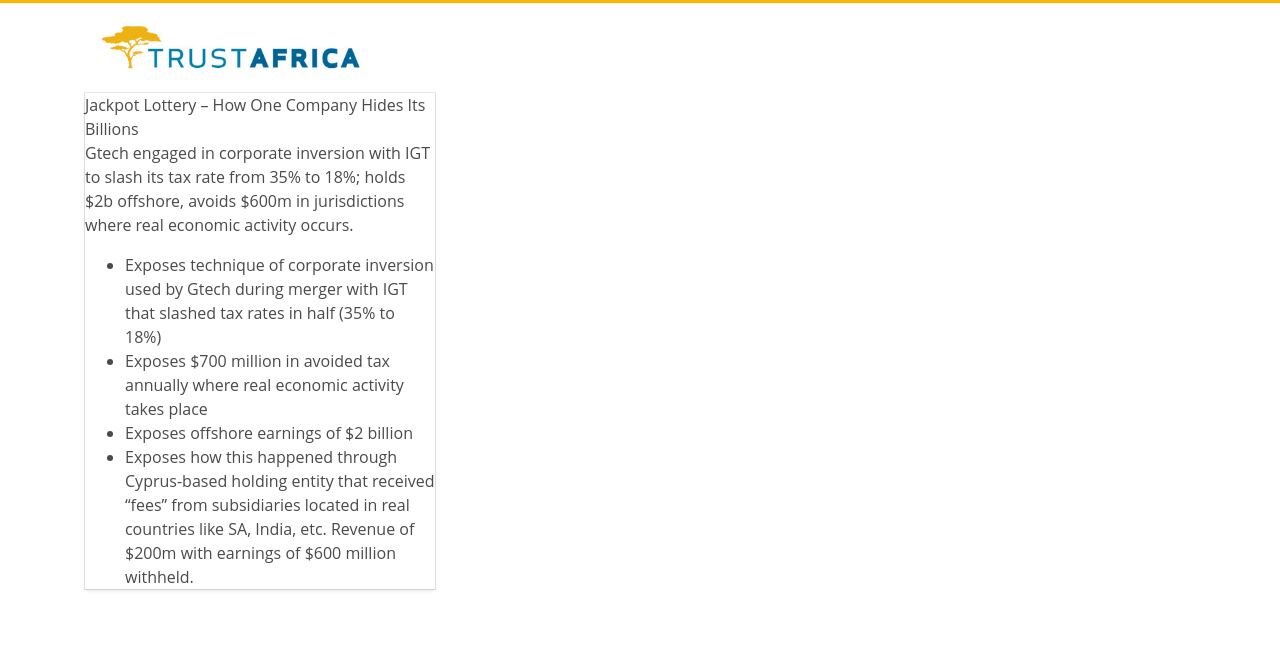
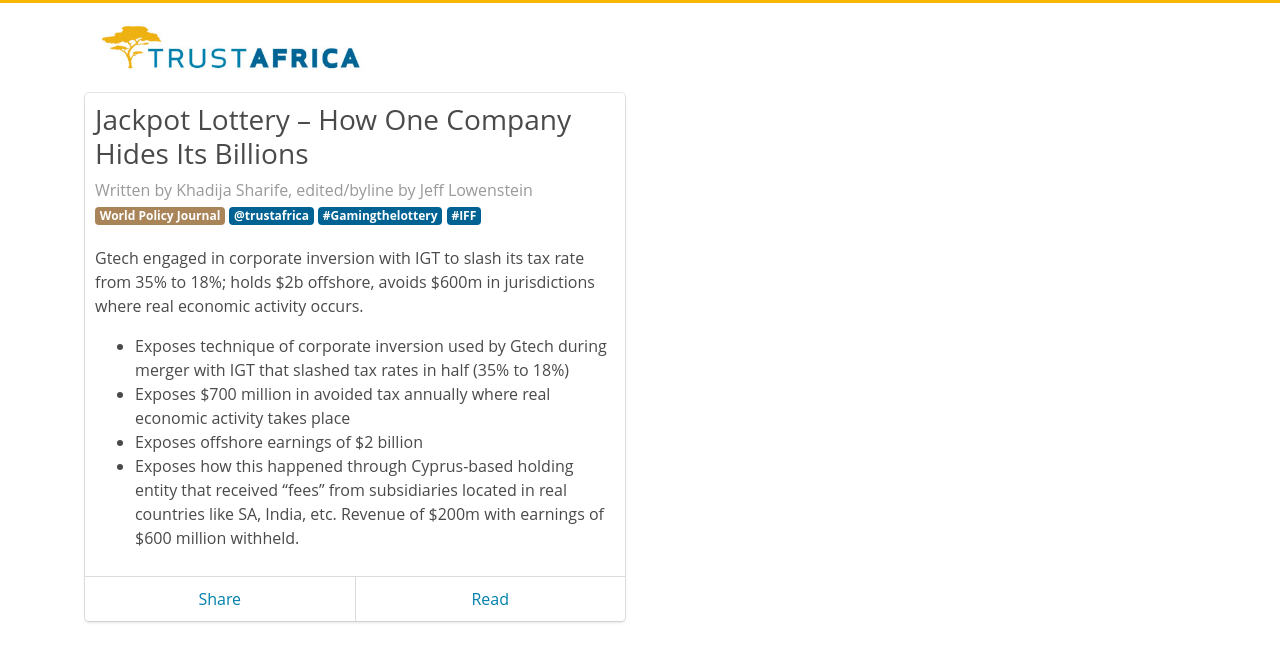
Before and after one commit to pollito/trust-africa, a Jekyll site: the page built from index.html, in a window 1280 px wide. Shown: the top 662 px of the page. Built offline with Jekyll 4.4.1, drawn with Linux system fonts in a browser that asks for light colours; nearby versions of some CDN libraries.

Commit message:
improved single story box

```diff
--- a/css/main.scss
+++ b/css/main.scss
@@ -22,10 +22,76 @@
   }
 }
 
+.badge-primary {
+  background-color: $navy;
+  &:hover {
+    background-color: $navy !important;
+  }
+}
+
+.badge-secondary {
+  background-color: $beige;
+  &:hover {
+    background-color: $beige !important;
+  }
+}
+
 .single-story {
   -webkit-box-shadow: 0 2px 3px rgba(10, 10, 10, 0.1), 0 0 0 1px rgba(10, 10, 10, 0.1);
   box-shadow: 0 2px 3px rgba(10, 10, 10, 0.1), 0 0 0 1px rgba(10, 10, 10, 0.1);
   color: #4a4a4a;
   max-width: 100%;
   position: relative;
+  border-radius: 4px;
+  .single-story-content {
+    padding: 10px;
+    .story-title {
+    }
+    .story-author {
+      color: #999;
+    }
+    .story-summary {
+      margin-top: 20px;
+    }
+  }
+  .story-footer {
+    border-top: 1px solid #dbdbdb;
+    -webkit-box-align: stretch;
+    -ms-flex-align: stretch;
+    align-items: stretch;
+    display: -webkit-box;
+    display: -ms-flexbox;
+    display: flex;
+    .story-footer-item {
+      padding: 10px;
+      -webkit-box-align: center;
+      -ms-flex-align: center;
+      align-items: center;
+      display: -webkit-box;
+      display: -ms-flexbox;
+      display: flex;
+      -ms-flex-preferred-size: 0;
+      flex-basis: 0;
+      -webkit-box-flex: 1;
+      -ms-flex-positive: 1;
+      flex-grow: 1;
+      -ms-flex-negative: 0;
+      flex-shrink: 0;
+      -webkit-box-pack: center;
+      -ms-flex-pack: center;
+      justify-content: center;
+      color: $blue;
+      &:first-of-type {
+        border-right: 1px solid #dbdbdb;
+        border-bottom-left-radius: 4px;
+      }
+      &:last-of-type {
+        border-bottom-right-radius: 4px;
+      }
+      &:hover {
+        color: $navy;
+        text-decoration: none;
+      }
+    }
+  }
 }
--- a/index.html
+++ b/index.html
@@ -3,10 +3,20 @@
 ---
 <div class="container">
   <div class="row">
-    <div class="col-md-4">
-      <div class="single-story">
+    <div class="col-md-6">
+      <article class="single-story">
+        <div class="single-story-content">
           <div class="story-title">
-          Jackpot Lottery – How One Company Hides Its Billions
+            <h3>Jackpot Lottery – How One Company Hides Its Billions</h3>
+          </div>
+          <div class="story-author">
+            Written by Khadija Sharife, edited/byline by Jeff Lowenstein
+          </div>
+          <div class="story-meta">
+            <a href="" class="badge badge-secondary">World Policy Journal</a>
+            <a href="" class="badge badge-primary">@trustafrica</a>
+            <a href="" class="badge badge-primary">#Gamingthelottery</a>
+            <a href="" class="badge badge-primary">#IFF</a>
           </div>
           <div class="story-summary">
             <p>
@@ -20,6 +30,15 @@
             </ul>
           </div>
         </div>
+        <div class="story-footer">
+          <a class="story-footer-item share" href="">
+            Share
+          </a>
+          <a class="story-footer-item read" href="">
+            Read
+          </a>
+        </div>
+      </article>
     </div>
   </div>
 </div>
```
Lines whose indentation alone changed are shown as unchanged.
